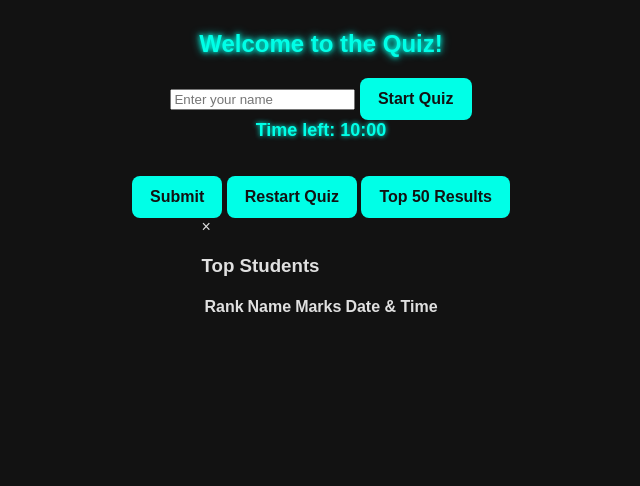
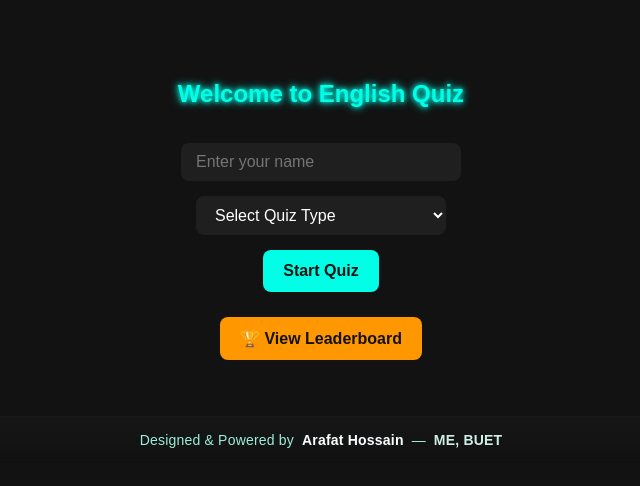
Before and after one commit to Arafat178/English-Quiz-Bot, a plain HTML site: page index.html in a window 1280 px wide. Shown: the whole page, without its empty margins (319-959 px from the left). Drawn offline with Linux system fonts and the light colour scheme.

Commit message:
Update index.html

```diff
--- a/index.html
+++ b/index.html
@@ -1,52 +1,52 @@
 <!DOCTYPE html>
 <html lang="en">
 <head>
-<meta charset="UTF-8">
-<meta name="viewport" content="width=device-width, initial-scale=1.0">
-<title>Quiz App</title>
-<link rel="stylesheet" href="style.css">
+    <meta charset="UTF-8">
+    <meta name="viewport" content="width=device-width, initial-scale=1.0">
+    <title>English Quiz</title>
+    <link rel="stylesheet" href="style.css">
 </head>
 <body>
 
-<div id="startScreen">
-  <h2>Welcome to the Quiz!</h2>
-  <input type="text" id="studentName" placeholder="Enter your name">
-  <button id="startBtn">Start Quiz</button>
+<div id="start-section">
+    <h2>Welcome to English Quiz</h2>
+    <input type="text" id="studentName" placeholder="Enter your name" />
+    <select id="quizType">
+        <option value="">Select Quiz Type</option>
+        <option value="preposition">Prepositions</option>
+        <option value="tagQuestion">Tag Questions</option>
+        <option value="connectors">Connectors</option>
+        <option value="prefixSuffix">Prefix/Suffix</option>
+    </select>
+    <button onclick="startQuiz()">Start Quiz</button>
+    <button onclick="showLeaderboard()" style="background: #ff9800; margin-top: 10px;">🏆 View Leaderboard</button>
 </div>
 
-<div id="quizSection" class="hidden">
-  <div id="welcomeMsg"></div>
-  <div id="timer">Time left: 10:00</div>
-  <div id="questions"></div>
-  <button id="submitBtn">Submit</button>
-  <button id="restartBtn" class="hidden">Restart Quiz</button>
-  <button id="top50Btn">Top 50 Results</button>
-  <div id="resultsContainer"></div>
+<div id="leaderboard-section" style="display:none;">
+    <h2>🏆 Top Scorers 🏆</h2>
+    <div id="leaderboard-list">Loading...</div>
+    <button onclick="closeLeaderboard()" style="background: #ff4d6d;">Close</button>
 </div>
 
-<!-- Popup for top scores -->
-<div id="popup" class="popup">
-  <div class="popup-content">
-    <span id="closePopup" class="close">&times;</span>
-    <h3>Top Students</h3>
+<div id="quiz-section" style="display:none;">
+    <div id="timer"></div>
+    <form id="quizForm"></form>
+    <button onclick="submitQuiz()">Submit Quiz</button>
+</div>
 
-    <table id="topResultsTable">
-      <thead>
-        <tr>
-          <th>Rank</th>
-          <th>Name</th>
-          <th>Marks</th>
-          <th>Date & Time</th>
-        </tr>
-      </thead>
-      <tbody>
-        <!-- Rows populated via JS -->
-      </tbody>
-    </table>
+<div id="result"></div>
+<button id="restartBtn" style="display:none;" onclick="restartQuiz()">Restart Quiz</button>
+<button id="viewLeaderboardBtn" style="display:none; background: #ff9800; margin-top: 10px;" onclick="showLeaderboard()">🏆 View Leaderboard</button>
+
+<!-- Footer: add this just before closing </body> -->
+<footer class="site-footer" aria-label="Footer — Designed and Powered by Arafat Hossain">
+  <div class="footer-inner">
+    <span class="footer-text">Designed &amp; Powered by <strong>Arafat Hossain</strong> — <span class="dept">ME, BUET</span></span>
   </div>
-</div>
+</footer>
 
 
 <script type="module" src="script.js"></script>
+
 </body>
 </html>
```
